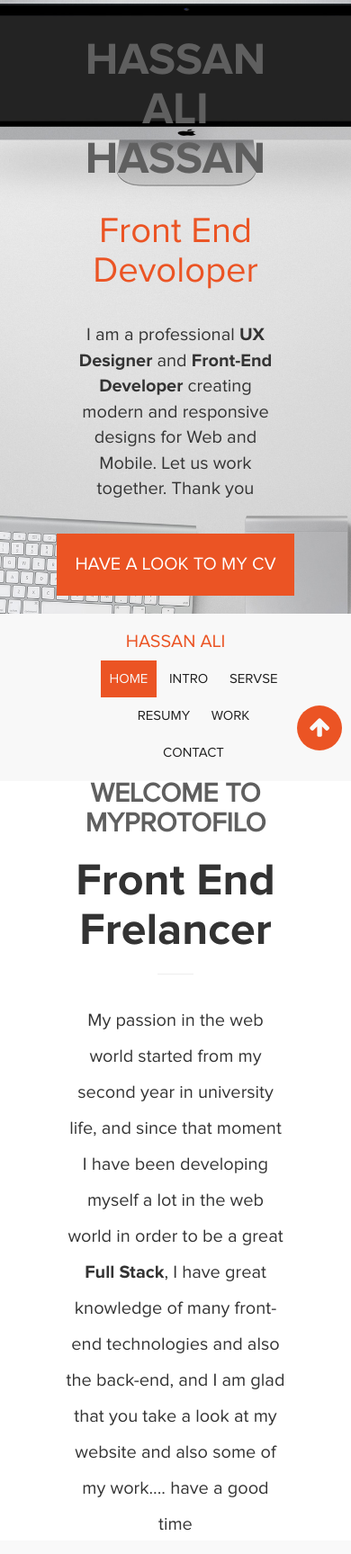
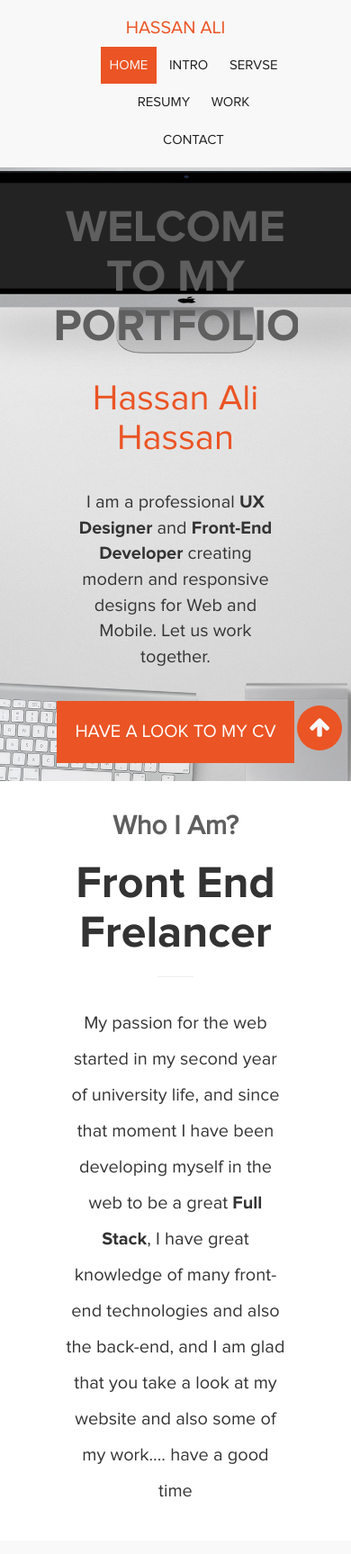
Before and after one commit to hassanali199912/MyProtofilo, a plain HTML site: page index.html in a window 390 px wide. Shown: the top 1727 px of the page at 90% size. Drawn offline with nearby package versions, Linux system fonts and the light colour scheme; files whose address does not match are found by name.

Commit message:
update the content

```diff
--- a/index.html
+++ b/index.html
@@ -18,19 +18,6 @@
 </head>
 
 <body>
-    <!-- Header -->
-    <header class="header text-center" id="header">
-        <div class="container flex">
-            <div class="header-content ">
-                <h1 class="bold" id="my-name">Hassan Ali Hassan</h1>
-                <h3 class=" py-1" id="my-work"><span>Front End Devoloper</span></h3>
-                <p class="md py-2" id="my-content">I am a professional <span class="bold">UX Designer</span> and <span class="bold">Front-End Developer</span> creating modern and responsive designs for Web and Mobile. Let us work together. Thank you</p>
-                <button class="btn p-3 my-3" id="my-cv-btn" onclick="window.location.href='cv-Templet/index.html' ">Have a look to my cv</button>
-
-            </div>
-        </div>
-    </header>
-    <!-- Navbar -->
     <nav class="nav">
         <div class="container ">
             <div class="nav-content flex">
@@ -46,15 +33,28 @@
             </div>
         </div>
     </nav>
+    <!-- Header -->
+    <header class="header text-center" id="header">
+        <div class="container flex">
+            <div class="header-content ">
+                <h1 class="bold" id="my-name">WELCOME TO MY PORTFOLIO</h1>
+                <h3 class=" py-1" id="my-work"><span>Hassan Ali Hassan </span></h3>
+                <p class="md py-2" id="my-content">I am a professional <span class="bold">UX Designer</span> and <span class="bold">Front-End Developer</span> creating modern and responsive designs for Web and Mobile. Let us work together.</p>
+                <button class="btn p-3 my-3" id="my-cv-btn" onclick="window.location.href='cv-Templet/index.html' ">Have a look to my cv</button>
+
+            </div>
+        </div>
+    </header>
+    <!-- Navbar -->
+
     <!-- Intro Section -->
     <section class="intro text-center flex" id="intro">
         <div class="container">
             <div class="intro-content" data-aos="fade-up">
-                <h4 class="lg">WELCOME TO MYPROTOFILO</h4>
+                <h4 class="lg">Who I Am? </h4>
                 <h1 class="bold">Front End Frelancer</h1>
                 <hr>
-                <p class="py-1">My passion in the web world started from my second year in university life, and since that moment I have been developing myself a lot in the web world in order to be a great <span class="bold">Full Stack</span>, I have great knowledge
-                    of many front-end technologies and also the back-end, and I am glad that you take a look at my website and also some of my work.... have a good time</p>
+                <p class="py-1">My passion for the web started in my second year of university life, and since that moment I have been developing myself in the web to be a great <span class="bold">Full Stack</span>, I have great knowledge of many front-end technologies and also the back-end, and I am glad that you take a look at my website and also some of my work.... have a good time</p>
             </div>
         </div>
     </section>
@@ -67,6 +67,11 @@
                 <p class="serves-paragraph">Here are some services that I can offer to users in web design, please tell your friends about me. Thank you</p>
                 <div class="card-contaner grid-3">
                     <div class="card">
+                        <div><i class="fa fa-paint-brush"></i></div>
+                        <h3 class="tx-bold">UX Design</h3>
+                        <p>I learned design on Adobe XD and  Figma, you can see my latest work on the Behance website</p>
+                    </div>
+                    <div class="card">
                         <div><i class="fa fa-laptop"></i></div>
                         <h3 class="tx-bold">Responsive Design</h3>
                         <p>I can design responsive websites on all devices using html, css and javascript</p>
@@ -76,11 +81,7 @@
                         <h3 class="tx-bold">E-commerce</h3>
                         <p>Using the skill of full-stack, I can design E-commerce website using framework, such as Angular and Node.js</p>
                     </div>
-                    <div class="card">
-                        <div><i class="fa fa-font"></i></div>
-                        <h3 class="tx-bold">Google Web Fonts</h3>
-                        <p>I really like to use Google Fonts, there is no doubt that it is light and time-saving, and I use it a lot in my sites</p>
-                    </div>
+
                     <!-- <div class="card">
                         <div><i class="fa fa-user"></i></div>
                         <h3>User Friendly</h3>
```
